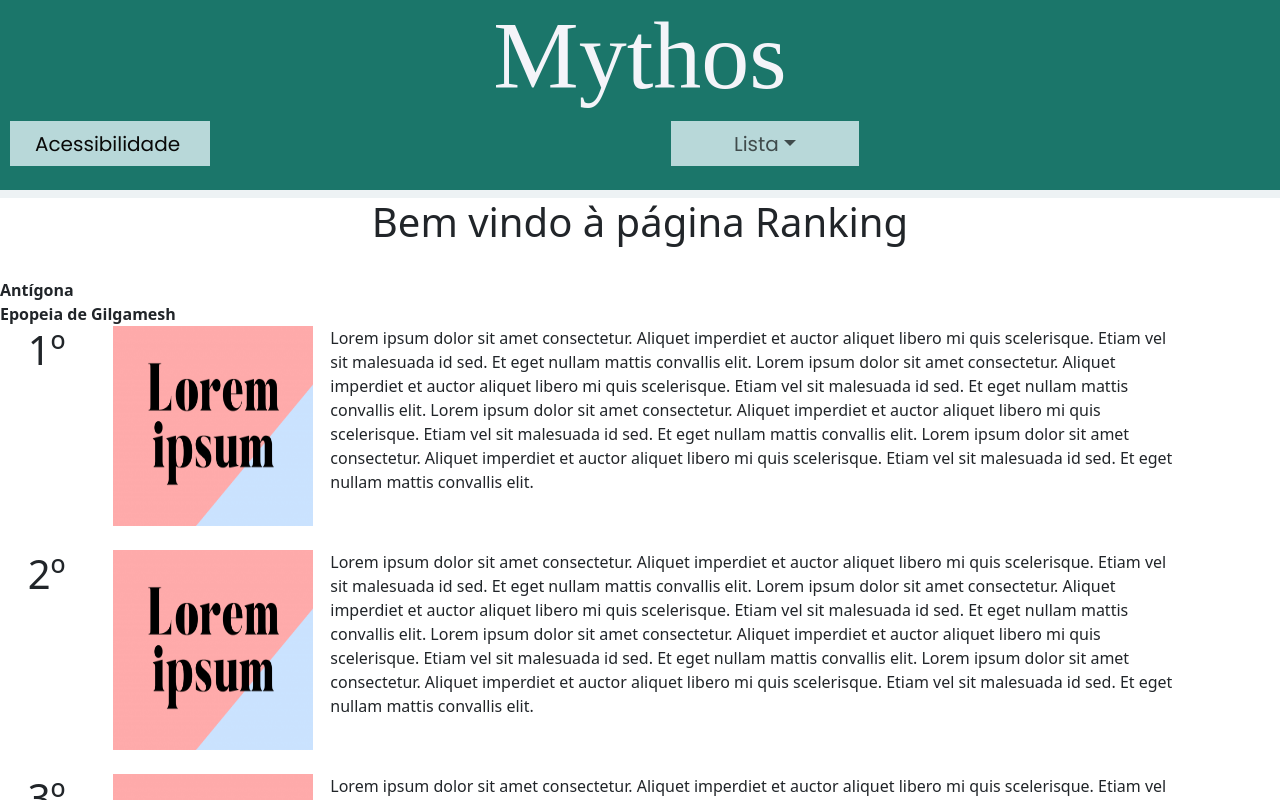
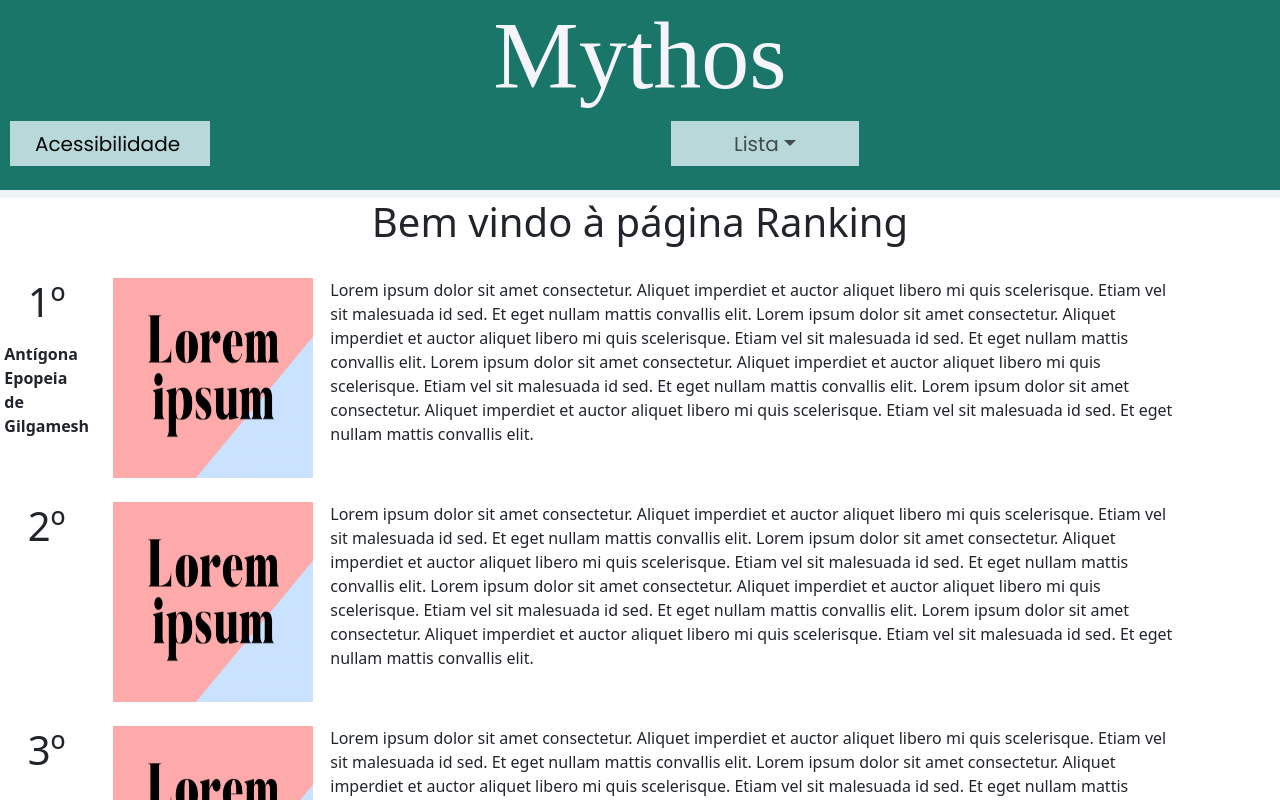
Before and after one commit to diegocamargo55555/Mythos, a React (Create React App) app: page /Ranking in a window 1280 px wide. Shown: the top 800 px of the page. Built offline with nearby package versions, Linux system fonts and the light colour scheme; a web font is replaced by a local one.

Commit message:
ranking update - navbar, viewcount, leitura json

```diff
--- a/src/assets/bd/contos.json
+++ b/src/assets/bd/contos.json
@@ -2,12 +2,12 @@
     {
         "nome" : "Antígona",
         "resumo": "Filha de Édipo, personagem da peça de Sófocles",
-        "qntAcessos": 0
+        "qntAcessos": 5
     },
 
     {
         "nome": "Epopeia de Gilgamesh",
         "resumo": "lenda suméria, uma das história listeraria mais antigas",
-        "qntAcessos": 0
+        "qntAcessos": 3
     }
 ]
--- a/src/components/Funcoes/view_count.js
+++ b/src/components/Funcoes/view_count.js
@@ -10,6 +10,9 @@ export default function incrementValue(jsonObject, key) {
     return jsonObject;
 }
 
+
+
+
 // Example usage:
 let data = {
     "count": 5
--- a/src/pages/Ranking/ranking_page.js
+++ b/src/pages/Ranking/ranking_page.js
@@ -6,6 +6,8 @@ import Contos from "../../assets/bd/contos.json"
 import incrementValue from "../../components/Funcoes/view_count";
 
 //https://akhtarvahid.hashnode.dev/how-to-access-local-json-file-to-react
+
+
 
  export default function Ranking() {
     const [UsersData] = React.useState(Contos)
@@ -22,15 +24,16 @@ import incrementValue from "../../components/Funcoes/view_count";
             <Title> Bem vindo à página Ranking</Title>
             <br/>
 
-            {UsersData && UsersData.map(({qntAcessos, nome}) => (
+
+            <div class="row">,
+                <div class="col-md-1">
+                    <h1>1º</h1>
+                    <p></p>             {UsersData && UsersData.map(({qntAcessos, nome}) => (
                 <div key={qntAcessos} className="row">
                     <strong>{nome}</strong>
                 </div>
             ))}
 
-            <div class="row">,
-                <div class="col-md-1">
-                    <h1>1º</h1>
                 </div>
                 <div class="col-md-2">
                     <img src={imagem} width="200" height="200" />
@@ -90,7 +93,6 @@ import incrementValue from "../../components/Funcoes/view_count";
                         Etiam vel sit malesuada id sed. Et eget nullam mattis convallis elit.</p>
                 </div>
             </div>
-            export default ranking;
             <br/>
 
             <div class="row">,
```
